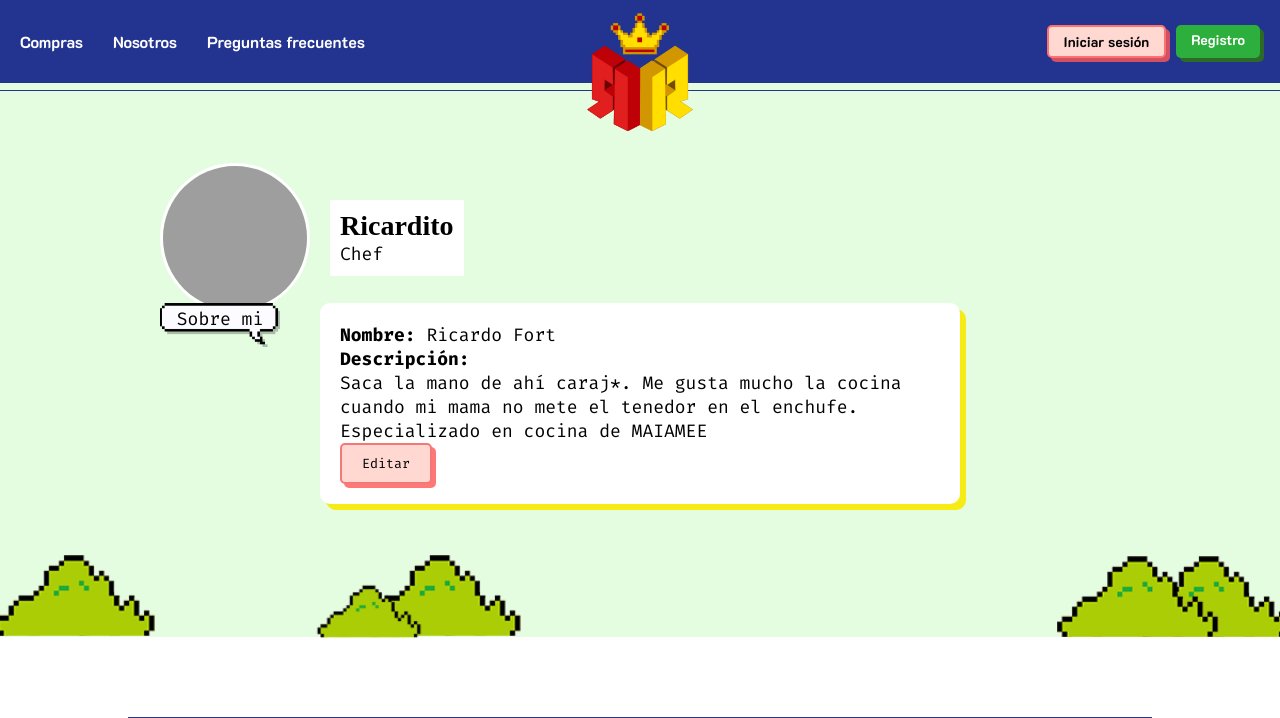
After one commit to SofiLeonar/RecipeRealm2024, a Flask app: page /perfil in a window 1280 px wide. The commit adds this page. Shown: the top 718 px of the page. Run offline with Flask 3, Linux system fonts and the light colour scheme; some web fonts are replaced; grey boxes are pictures that could not be loaded.

Commit message:
Feat: miPerfil.html
html, css, ruta

```diff
--- a/app/blueprints/dashboard/routes.py
+++ b/app/blueprints/dashboard/routes.py
@@ -24,3 +24,7 @@ def registro():
 @dashboard_bp.route('/login')
 def login():
     return render_template('auth/login.html')
+
+@dashboard_bp.route('/perfil')
+def perfil():
+    return render_template('dashboard/miPerfil.html')
--- a/app/static/css/style.css
+++ b/app/static/css/style.css
@@ -379,8 +379,6 @@ h1{
 }
 
 /*-------------------------------------- REGISTRO Y LOGIN ---------------------------------------*/
-
-
 .containerRegistro {
     justify-content: space-between;
     width: 50%;
@@ -392,7 +390,6 @@ h1{
     box-shadow: 6px 6px 0px #F6EB14;
     margin-bottom: 50px;
 }
-
 
 .formIzquierdaRegistro {
     display: flex;
@@ -442,6 +439,47 @@ input[type="radio"] {
 .formRegistro label[for="aficionado"],
 .formRegistro label[for="chef"] {
     margin-right: 20px;
+}
+
+/*-------------------------------------- MY PERFIL ---------------------------------------*/
+.perfil {
+    display: flex;
+    align-items: center;
+    margin-bottom: 20px;
+    position: relative;
+}
+
+.perfil img {
+    width: 150px;
+    height: 150px;
+    border-radius: 50%;
+    border: 3px solid white;
+    margin-right: 20px;
+    margin-bottom: -30px;
+}
+
+.perfilInfo h2 {
+    margin: 0;
+    color: black;
+}
+.perfilInfo{
+    background-color: white;
+    padding: 10px;
+    text-align: left;
+    margin-top: 30px;
+}
+
+.sobreMi {
+    position:absolute;
+    background-image: url(/static/img/dialogo.png);
+    background-repeat: no-repeat;
+    height: 60px;
+    width: 120px;
+    background-size: contain;
+    text-align: center;
+    font-family: "Fira Code", monospace;
+    margin: 0 auto;
+    padding-top: 4px;
 }
 
 /*-------------------------------------- FOOTER... que me pierdo entre tanto xd ---------------------------------------*/
--- /dev/null
+++ b/app/templates/dashboard/miPerfil.html
@@ -0,0 +1,32 @@
+{% extends "layout.html" %}
+
+{% block title %} Nosotros {% endblock %}
+
+{% block content %}
+
+<section>
+    <div class="container">
+        <div class="perfil">
+            <img src="perfil.jpg" alt="Foto de perfil" class="perfil-img">
+            <div class="perfilInfo">
+                <h2>Ricardito</h2>
+                <p class="perfilTitulo">Chef</p>
+            </div>
+
+        </div>
+        <div class="sobreMi">
+            <p>Sobre mi</p>
+        </div>
+    </div>
+
+    <div class="containerRegistro">
+        <p><strong>Nombre:</strong> Ricardo Fort</p>
+        <p><strong>Descripción:</strong></p>
+        <p>Saca la mano de ahí caraj*. Me gusta mucho la cocina cuando mi mama no mete el tenedor en el enchufe.</p>
+        <p>Especializado en cocina de MAIAMEE</p>
+
+        <button class="btnRojo">Editar</button>
+    </div>
+</section>
+
+{% endblock %}
```
